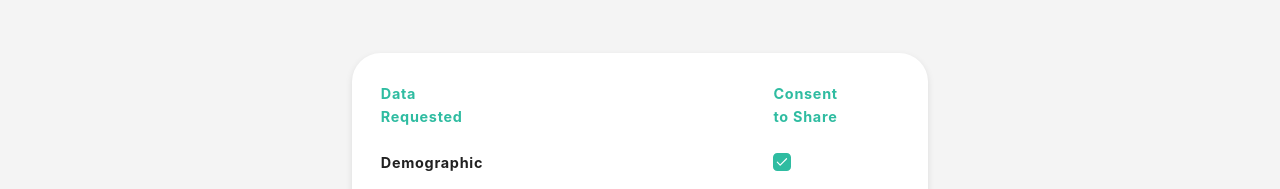
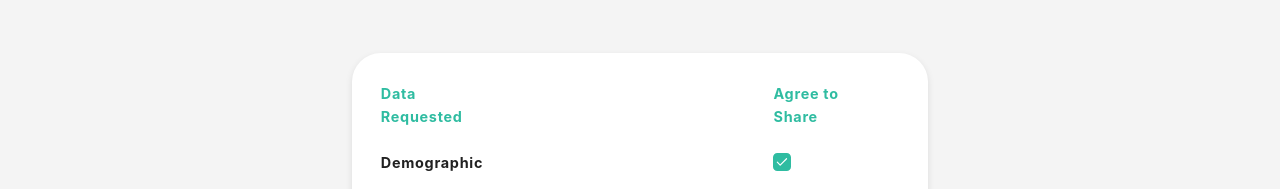
Before and after one commit to huzhx/baseline-preference, a React (Create React App) app: page /data-sharing-setting in a window 1280 px wide. Shown: the part 233-422 px from the top of the page. Built offline with nearby package versions, Linux system fonts and the light colour scheme.

Commit message:
change consent to share to agree to share

```diff
--- a/src/StudyDataSharingForm.js
+++ b/src/StudyDataSharingForm.js
@@ -31,7 +31,7 @@ const StudyDataSharingForm = ({
         }
       >
         <span className={[styles.study_data_sharing_form__label, styles.align_left].join(' ')}>Data Requested</span>
-        <span className={styles.study_data_sharing_form__label}>Consent to Share</span>
+        <span className={styles.study_data_sharing_form__label}>Agree to Share</span>
         {usedElements && <span className={styles.study_data_sharing_form__label}>Data Used</span>}
       </div>
       {content}
```
